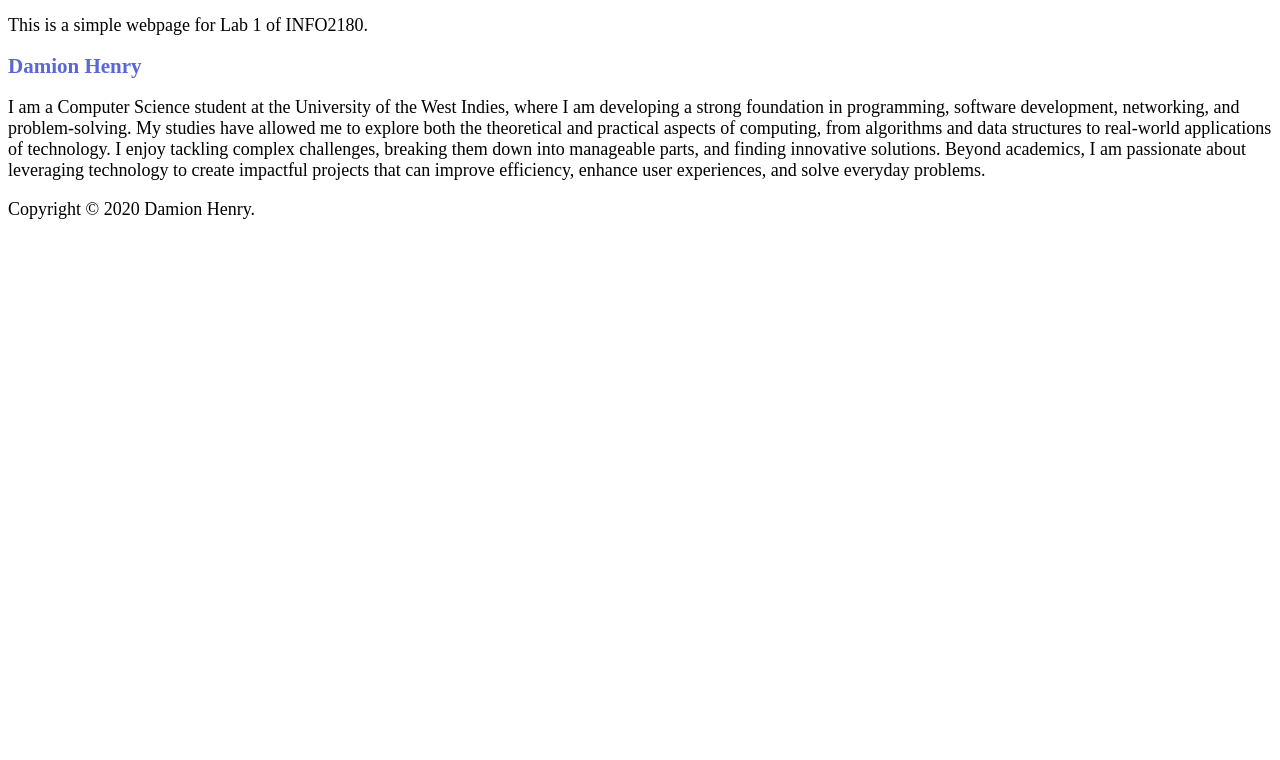
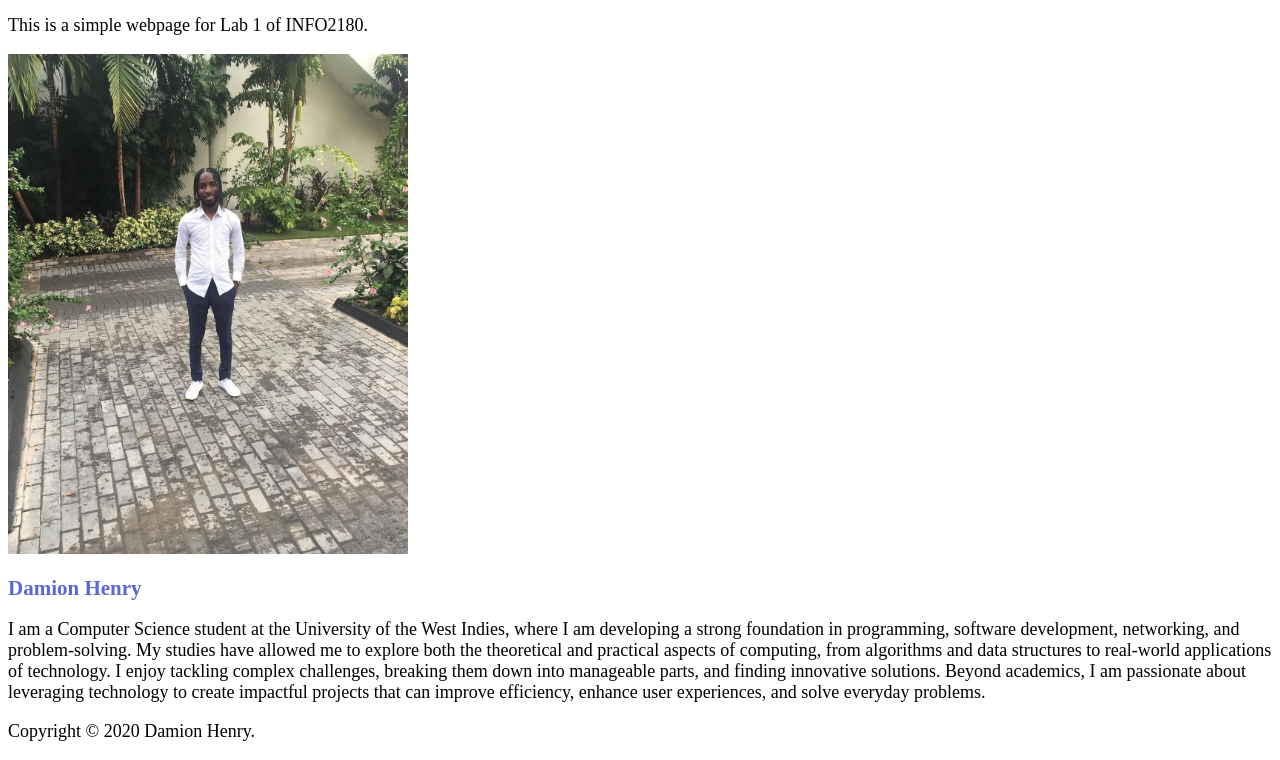
Before and after one commit to IAMCHEEZTRIX/info2180-lab1, a plain HTML site: page index.html in a window 1280 px wide. Shown: the part 46-806 px from the top of the page. Drawn offline with Linux system fonts and the light colour scheme.

Commit message:
Added profile image to webpage

```diff
--- a/index.html
+++ b/index.html
@@ -13,6 +13,11 @@
       <p>This is a simple webpage for Lab 1 of INFO2180.</p>
     </header>
     <main>
+      <img
+        src="images/DamionProfilePic.jpg"
+        alt="Profile image"
+        width="400px"
+      />
       <h2>Damion Henry</h2>
       <p>
         I am a Computer Science student at the University of the West Indies,
```
Also changed, not shown: images/DamionProfilePic.jpg (added).
